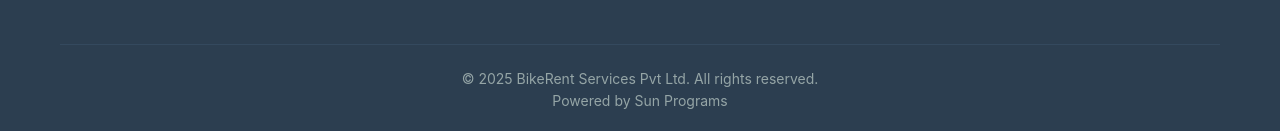
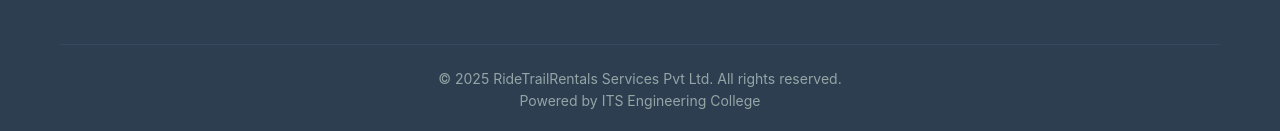
Before and after one commit to coder-ishika/BikeRent, a React (Create React App) app: page / in a window 1280 px wide. Shown: the part 4773-4904 px from the top of the page. Built offline with nearby package versions, Linux system fonts and the light colour scheme.

Commit message:
feat changes

```diff
--- a/src/components/Footer.js
+++ b/src/components/Footer.js
@@ -59,8 +59,8 @@ const Footer = () => {
         </div>
 
         <div className="footer-bottom">
-          <p>&copy; 2025 BikeRent Services Pvt Ltd. All rights reserved.</p>
-          <p>Powered by Sun Programs</p>
+          <p>&copy; 2025 RideTrailRentals Services Pvt Ltd. All rights reserved.</p>
+          <p>Powered by ITS Engineering College</p>
         </div>
       </div>
     </footer>
--- a/src/data/bikes.js
+++ b/src/data/bikes.js
@@ -195,7 +195,7 @@ export const bikes = [
     name: 'CBZ Xtreme',
     brand: 'Hero',
     price: 599,
-    image: 'https://2.imimg.com/data2/KE/TV/MY-4117474/hero-honda-cbz-xtreme-250x250.jpg',
+    image: 'https://cdn.bikedekho.com/processedimages/hero/xtreme-125r/source/cbz-xtreme68c8080e2422c.jpg',
     category: 'Motorcycle',
     rating: 4.6,
     reviews: 312,
```
